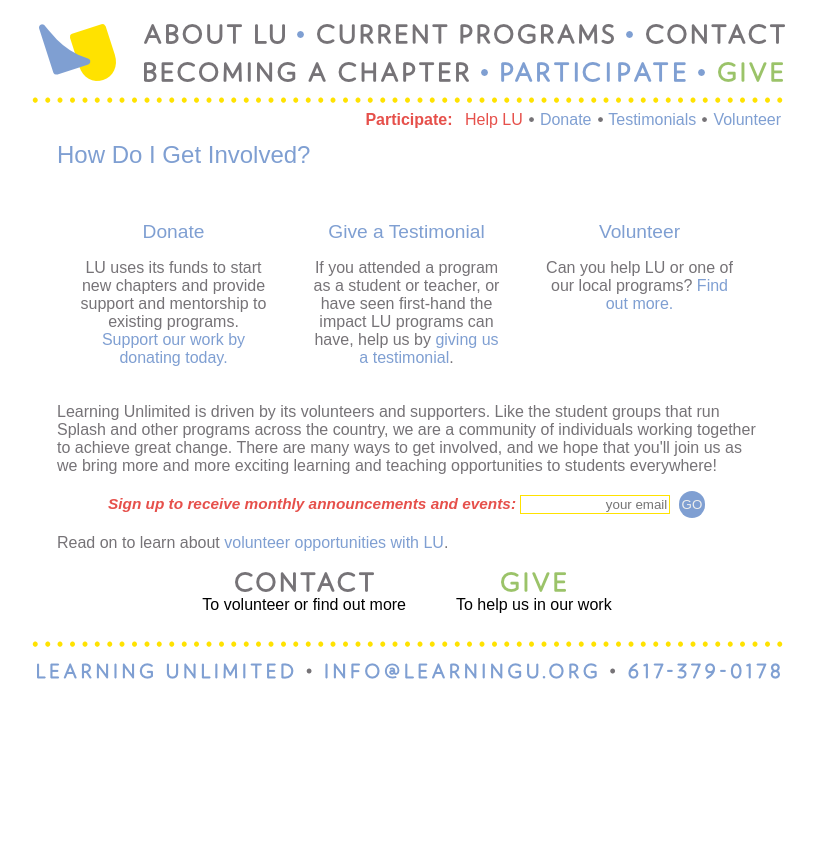
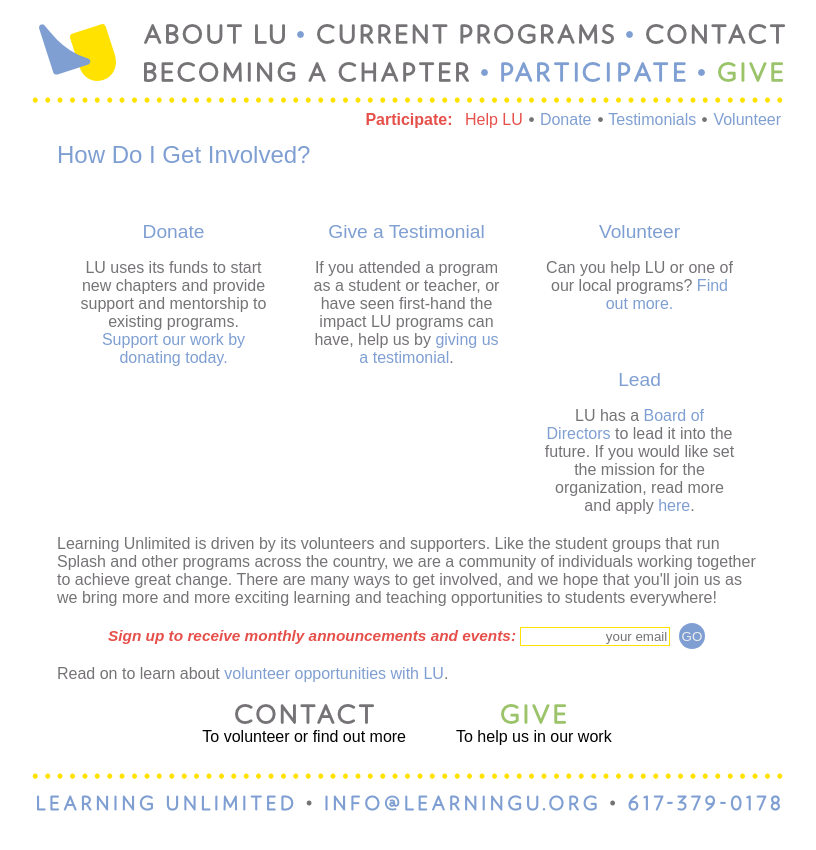
Before and after one commit to learning-unlimited/learning-unlimited.github.io, a Jekyll site: the page built from _participate/index.html, in a window 1280 px wide. Shown: the top 850 px of the page, without its empty margins (225-1041 px from the left). Built offline with Jekyll 4.4.1, drawn with Linux system fonts in a browser that asks for light colours.

Commit message:
Add LU Board as an option to volunteer

```diff
--- a/_participate/index.html
+++ b/_participate/index.html
@@ -14,6 +14,7 @@
   <div class="colbox"><h2><a href="/participate/donate">Donate</a></h2>LU uses its funds to start new chapters and provide support and mentorship to existing programs.<br><a href="/participate/donate">Support our work by donating today.</a></div>
   <div class="colbox"><h2><a href="/participate/testimonials">Give a Testimonial</a></h2>If you attended a program as a student or teacher, or have seen first-hand the impact LU programs can have, help us by <a href="/participate/testimonials">giving us a testimonial</a>.</div>
   <div class="colbox"><h2><a href="/participate/volunteer/">Volunteer</a></h2>Can you help LU or one of our local programs? <a href="/participate/volunteer">Find out more.</a></div>
+  <div class="colbox"><h2><a href="https://docs.google.com/document/d/1-fnodjeNjqJlVq-dnUHs2wpIc-MEtwSCPYcP_gn00XM/edit">Lead</a></h2>LU has a <a>Board of Directors</a> to lead it into the future. If you would like set the mission for the organization, read more and apply <a href="https://docs.google.com/document/d/1Mx9esPYyskLZ3j-QK7Qw2Uu2lJKECRtQYJK0ETBUxbg/edit">here</a>.
   <div class="clear"></div>
 </div>
 
```
